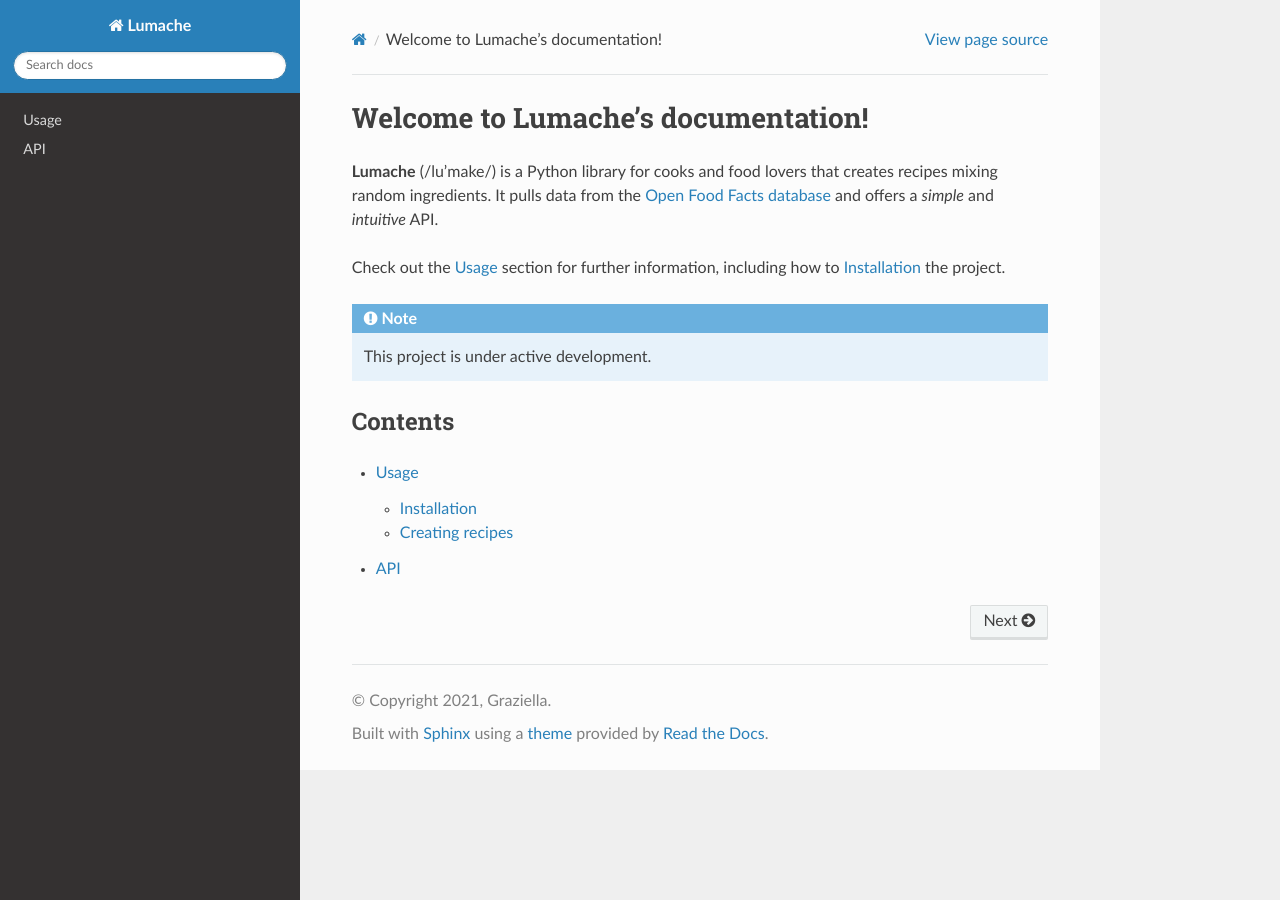
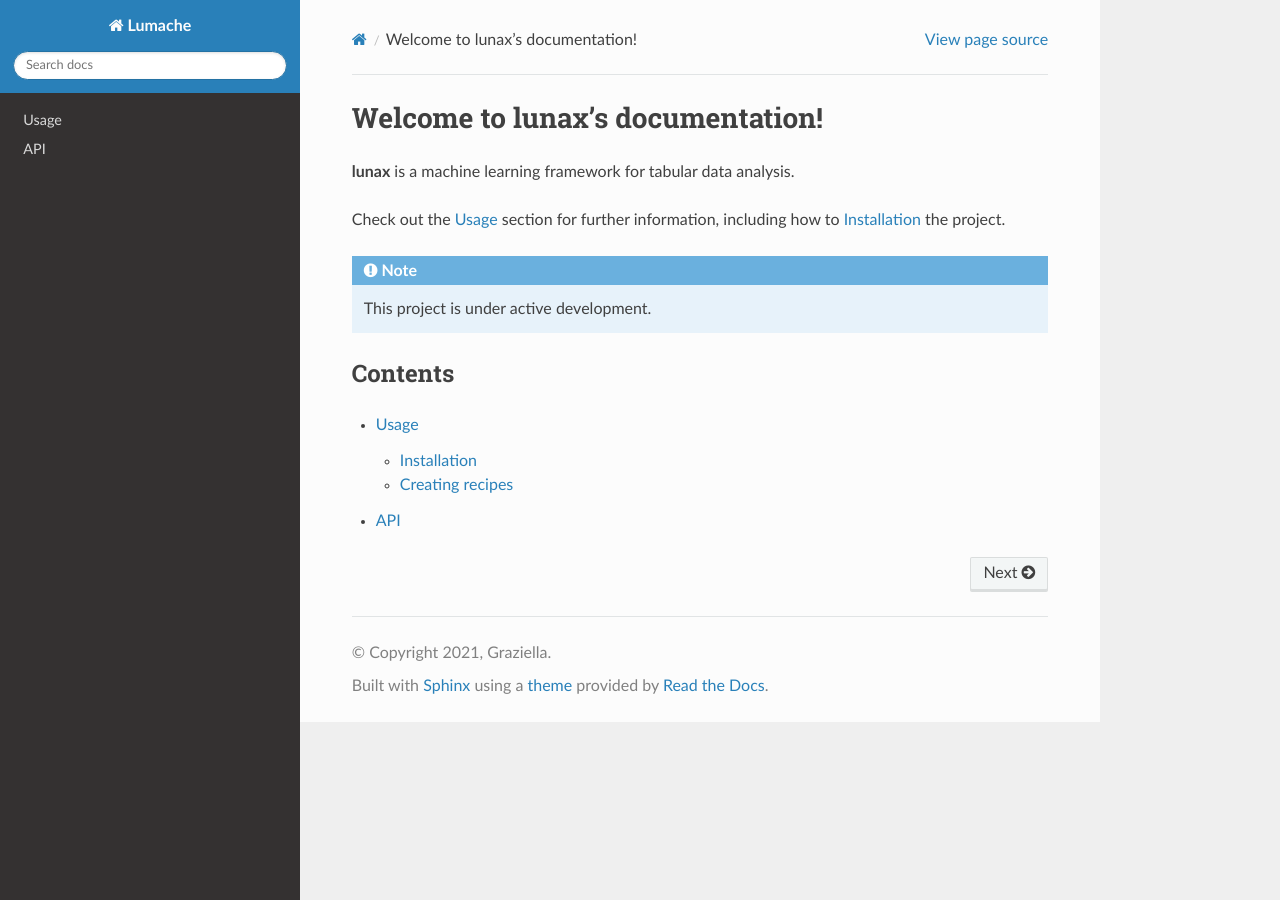
Before and after one commit to yangfa-zhang/lunax-doc, a Sphinx documentation site: the page built from docs/source/index.rst, in a window 1280 px wide. Built offline with Sphinx 7.4.7 and the Read the Docs theme 3.1.0, drawn with Linux system fonts in a browser that asks for light colours.

Commit message:
初始测试

```diff
--- a/docs/source/index.rst
+++ b/docs/source/index.rst
@@ -1,10 +1,7 @@
-Welcome to Lumache's documentation!
+Welcome to lunax's documentation!
 ===================================
 
-**Lumache** (/lu'make/) is a Python library for cooks and food lovers
-that creates recipes mixing random ingredients.
-It pulls data from the `Open Food Facts database <https://world.openfoodfacts.org/>`_
-and offers a *simple* and *intuitive* API.
+**lunax** is a machine learning framework for tabular data analysis.
 
 Check out the :doc:`usage` section for further information, including
 how to :ref:`installation` the project.
```
